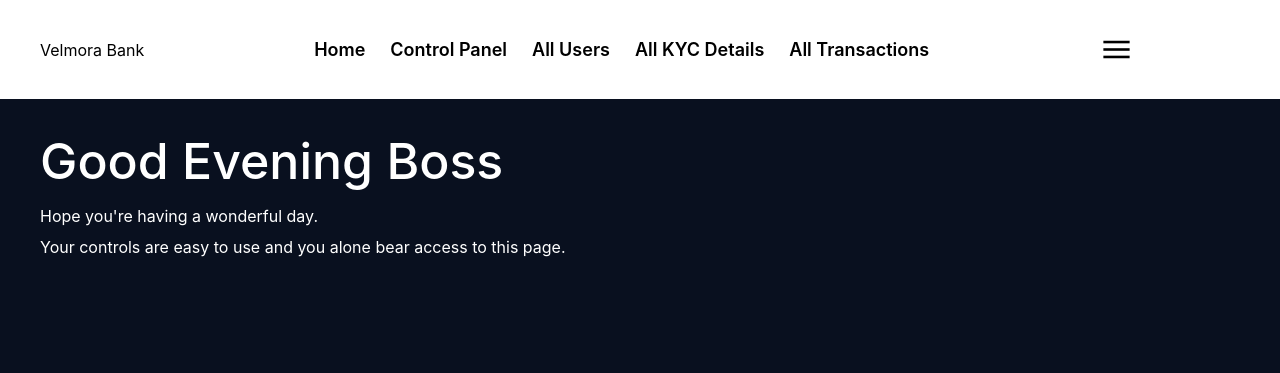
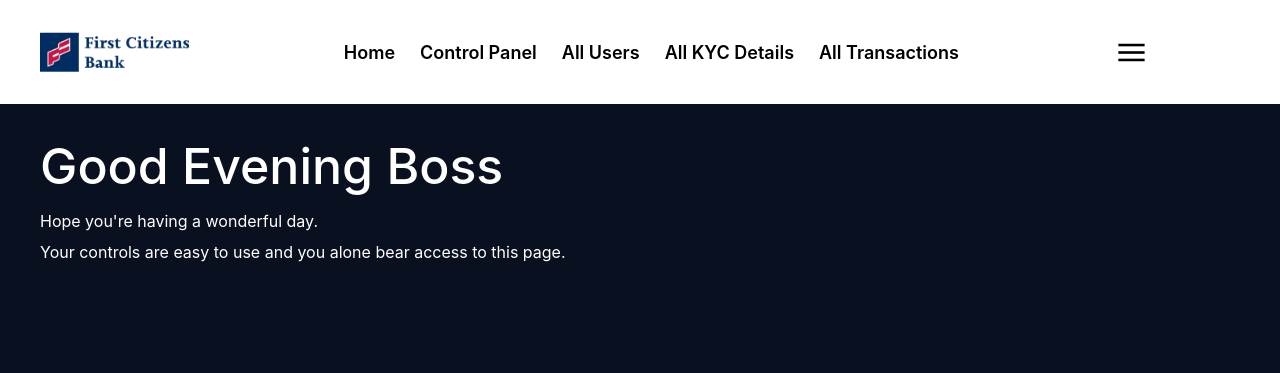
Before and after one commit to tkprodesign/bbproject2, a PHP site: page /control-panel/index.php in a window 1280 px wide. Shown: the top 373 px of the page. Run offline with PHP 8.4, Linux system fonts and the light colour scheme; data that the repository does not hold is empty.

Commit message:
Use uploaded Velmora logo and icon across site (#6)

```diff
--- a/htdocs/common-sections/dashboard-header.html
+++ b/htdocs/common-sections/dashboard-header.html
@@ -92,7 +92,7 @@
     </div>
     <nav>
         <a href="/" class="logo">
-            <span class="wordmark">Velmora Bank</span>
+            <img src="/assets/images/branding/logo.png" alt="Velmora Bank" style="height: 40px; width: auto;">
         </a>
         <a href="/dashboard">
             <span class="material-symbols-outlined">
--- a/htdocs/common-sections/header.html
+++ b/htdocs/common-sections/header.html
@@ -32,7 +32,7 @@
     <div class="container">
         <div class="sec-2">
             <a href="#" id="logo">
-                <span class="wordmark">Velmora Bank</span>
+                <img src="/assets/images/branding/logo.png" alt="Velmora Bank" style="height: 40px; width: auto;">
             </a>
             <nav id="#desktopNav">
                 <a href="/">Home</a>
--- a/htdocs/common-sections/indx.html
+++ b/htdocs/common-sections/indx.html
@@ -33,7 +33,7 @@
     <div class="container">
         <div class="sec-2">
             <a href="#" id="logo">
-                <span class="wordmark">Velmora Bank</span>
+                <img src="/assets/images/branding/logo.png" alt="Velmora Bank" style="height: 40px; width: auto;">
             </a>
             <nav>
                 <a href="/">Home</a>
--- a/htdocs/control-panel/app.php
+++ b/htdocs/control-panel/app.php
@@ -109,7 +109,7 @@ if (isset($_POST['debit_user'])) {
                 <header style="padding: 1rem 0;">
                     <div style="padding: 1rem;">
                         <a href="https://velmorabank.us" id="logo">
-                            <span style="font-size: 28px; font-weight: 700; color: #0a2e73; letter-spacing: 0.2px;">Velmora Bank</span>
+                            <img src="https://velmorabank.us/assets/images/branding/velmora/logo.png" alt="Velmora Bank" style="height: 48px; width: auto;">
                         </a>
                     </div>
                 </header>
@@ -297,7 +297,7 @@ if (isset($_POST['debit_user'])) {
         <header style="padding: 1rem 0;">
             <div style="padding: 1rem;">
                 <a href="https://velmorabank.us" id="logo">
-                    <span style="font-size: 28px; font-weight: 700; color: #0a2e73; letter-spacing: 0.2px;">Velmora Bank</span>
+                    <img src="https://velmorabank.us/assets/images/branding/velmora/logo.png" alt="Velmora Bank" style="height: 48px; width: auto;">
                 </a>
             </div>
         </header>
@@ -494,7 +494,7 @@ if (isset($_POST['judge_withdrawal'])) {
                 <header style="padding: 1rem 0;">
                     <div style="padding: 1rem;">
                         <a href="https://velmorabank.us" id="logo">
-                            <span style="font-size: 28px; font-weight: 700; color: #0a2e73; letter-spacing: 0.2px;">Velmora Bank</span>
+                            <img src="https://velmorabank.us/assets/images/branding/velmora/logo.png" alt="Velmora Bank" style="height: 48px; width: auto;">
                         </a>
                     </div>
                 </header>
@@ -689,7 +689,7 @@ if (isset($_POST['judge_kyc'])) {
                 <header style="padding: 1rem 0;">
                     <div style="padding: 1rem;">
                         <a href="https://velmorabank.us" id="logo">
-                            <span style="font-size: 28px; font-weight: 700; color: #0a2e73; letter-spacing: 0.2px;">Velmora Bank</span>
+                            <img src="https://velmorabank.us/assets/images/branding/velmora/logo.png" alt="Velmora Bank" style="height: 48px; width: auto;">
                         </a>
                     </div>
                 </header>
--- a/htdocs/control-panel/index.php
+++ b/htdocs/control-panel/index.php
@@ -3,6 +3,7 @@
 <head>
     <meta charset="UTF-8">
     <meta name="viewport" content="width=device-width, initial-scale=1.0">
+    <link rel="icon" type="image/png" href="/assets/images/branding/icon.png">
     <title>Control Panel</title>
     <link rel="stylesheet" href="/assets/stylesheets/control-panel.css?v=<?php echo time(); ?>">
     <link rel="stylesheet" href="/assets/stylesheets/tab/control-panel.css?v=<?php echo time(); ?>" media="screen and (max-width: 1000px)">
@@ -12,7 +13,7 @@
 <header>
     <div class="container">
         <a href="/" id="logo">
-            <span class="wordmark">Velmora Bank</span>
+            <img src="/assets/images/branding/logo.png" alt="Velmora Bank" style="height: 40px; width: auto;">
         </a>
         <nav>
             <ul>
--- a/htdocs/dashboard/accounts/create/index.php
+++ b/htdocs/dashboard/accounts/create/index.php
@@ -4,6 +4,7 @@
 <head>
     <meta charset="UTF-8">
     <meta name="viewport" content="width=device-width, initial-scale=1.0">
+    <link rel="icon" type="image/png" href="/assets/images/branding/velmora/icon.png">
     <title>Dashboard</title>
     <link rel="stylesheet" href="/assets/stylesheets/dashboard.css?v=<?php echo time(); ?>">
     <link rel="stylesheet" href="/assets/stylesheets/tab/dashboard.css?v=<?php echo time(); ?>" media="screen and (max-width: 1000px)">
--- a/htdocs/dashboard/accounts/index.php
+++ b/htdocs/dashboard/accounts/index.php
@@ -4,6 +4,7 @@
 <head>
     <meta charset="UTF-8">
     <meta name="viewport" content="width=device-width, initial-scale=1.0">
+    <link rel="icon" type="image/png" href="/assets/images/branding/velmora/icon.png">
     <title>Dashboard</title>
     <link rel="stylesheet" href="/assets/stylesheets/dashboard.css?v=<?php echo time(); ?>">
     <link rel="stylesheet" href="/assets/stylesheets/tab/dashboard.css?v=<?php echo time(); ?>" media="screen and (max-width: 1000px)">
--- a/htdocs/dashboard/accounts/kyc-2/index.php
+++ b/htdocs/dashboard/accounts/kyc-2/index.php
@@ -4,6 +4,7 @@
 <head>
     <meta charset="UTF-8">
     <meta name="viewport" content="width=device-width, initial-scale=1.0">
+    <link rel="icon" type="image/png" href="/assets/images/branding/velmora/icon.png">
     <title>Dashboard</title>
     <link rel="stylesheet" href="/assets/stylesheets/dashboard.css?v=<?php echo time(); ?>">
     <link rel="stylesheet" href="/assets/stylesheets/tab/dashboard.css?v=<?php echo time(); ?>" media="screen and (max-width: 1000px)">
--- a/htdocs/dashboard/accounts/success/index.php
+++ b/htdocs/dashboard/accounts/success/index.php
@@ -14,6 +14,7 @@ if (!isset($_GET['nos'])) {
 <head>
     <meta charset="UTF-8">
     <meta name="viewport" content="width=device-width, initial-scale=1.0">
+    <link rel="icon" type="image/png" href="/assets/images/branding/velmora/icon.png">
     <title>Dashboard</title>
     <link rel="stylesheet" href="/assets/stylesheets/dashboard.css?v=<?php echo time(); ?>">
     <link rel="stylesheet" href="https://fonts.googleapis.com/css2?family=Material+Symbols+Outlined:opsz,wght,FILL,GRAD@20..48,100..700,0..1,-50..200" />
--- a/htdocs/dashboard/index.php
+++ b/htdocs/dashboard/index.php
@@ -4,6 +4,7 @@
 <head>
     <meta charset="UTF-8">
     <meta name="viewport" content="width=device-width, initial-scale=1.0">
+    <link rel="icon" type="image/png" href="/assets/images/branding/velmora/icon.png">
     <title>Dashboard</title>
 
     <link rel="stylesheet" href="/assets/stylesheets/dashboard.css?v=<?php echo time(); ?>">
--- a/htdocs/dashboard/security/change-password/index.php
+++ b/htdocs/dashboard/security/change-password/index.php
@@ -4,6 +4,7 @@
 <head>
     <meta charset="UTF-8">
     <meta name="viewport" content="width=device-width, initial-scale=1.0">
+    <link rel="icon" type="image/png" href="/assets/images/branding/velmora/icon.png">
     <title>Dashboard</title>
     <link rel="stylesheet" href="/assets/stylesheets/dashboard.css?v=<?php echo time(); ?>">
     <link rel="stylesheet" href="/assets/stylesheets/tab/dashboard.css?v=<?php echo time(); ?>" media="screen and (max-width: 1000px)">
--- a/htdocs/dashboard/security/complete-kyc/index.php
+++ b/htdocs/dashboard/security/complete-kyc/index.php
@@ -4,6 +4,7 @@
 <head>
     <meta charset="UTF-8">
     <meta name="viewport" content="width=device-width, initial-scale=1.0">
+    <link rel="icon" type="image/png" href="/assets/images/branding/velmora/icon.png">
     <title>Dashboard</title>
     <link rel="stylesheet" href="/assets/stylesheets/dashboard.css?v=<?php echo time(); ?>">
     <link rel="stylesheet" href="/assets/stylesheets/tab/dashboard.css?v=<?php echo time(); ?>" media="screen and (max-width: 1000px)">
--- a/htdocs/index.php
+++ b/htdocs/index.php
@@ -3,6 +3,7 @@
 <head>
     <meta charset="UTF-8">
     <meta name="viewport" content="width=device-width, initial-scale=1.0">
+    <link rel="icon" type="image/png" href="/assets/images/branding/icon.png">
 
     <!-- Primary Meta Tags -->
     <title>Velmora Bank — Digital Financial Solutions</title>
--- a/htdocs/login/index.php
+++ b/htdocs/login/index.php
@@ -4,6 +4,7 @@
 <head>
     <meta charset="UTF-8">
     <meta name="viewport" content="width=device-width, initial-scale=1.0">
+    <link rel="icon" type="image/png" href="/assets/images/branding/velmora/icon.png">
     <title>Sign In</title>
 
     <link rel="stylesheet" href="/assets/stylesheets/sign-in.css?v=<?php echo time(); ?>">
--- a/htdocs/sign-up/index.php
+++ b/htdocs/sign-up/index.php
@@ -4,6 +4,7 @@
 <head>
     <meta charset="UTF-8">
     <meta name="viewport" content="width=device-width, initial-scale=1.0">
+    <link rel="icon" type="image/png" href="/assets/images/branding/velmora/icon.png">
     <title>Sign Up</title>
 
     <link rel="stylesheet" href="/assets/stylesheets/sign-in.css?v=<?php echo time(); ?>">
--- a/htdocs/templates/header1.php
+++ b/htdocs/templates/header1.php
@@ -22,7 +22,7 @@
     <div>
         <div class="container">
             <a href="/" id="logo">
-                <span class="wordmark">Velmora Bank</span>
+                <img src="/assets/images/branding/logo.png" alt="Velmora Bank" style="height: 40px; width: auto;">
             </a>
             <nav>
                 <ul>
```
Also changed, not shown: htdocs/dashboard/app.php (+4 -4 lines).
